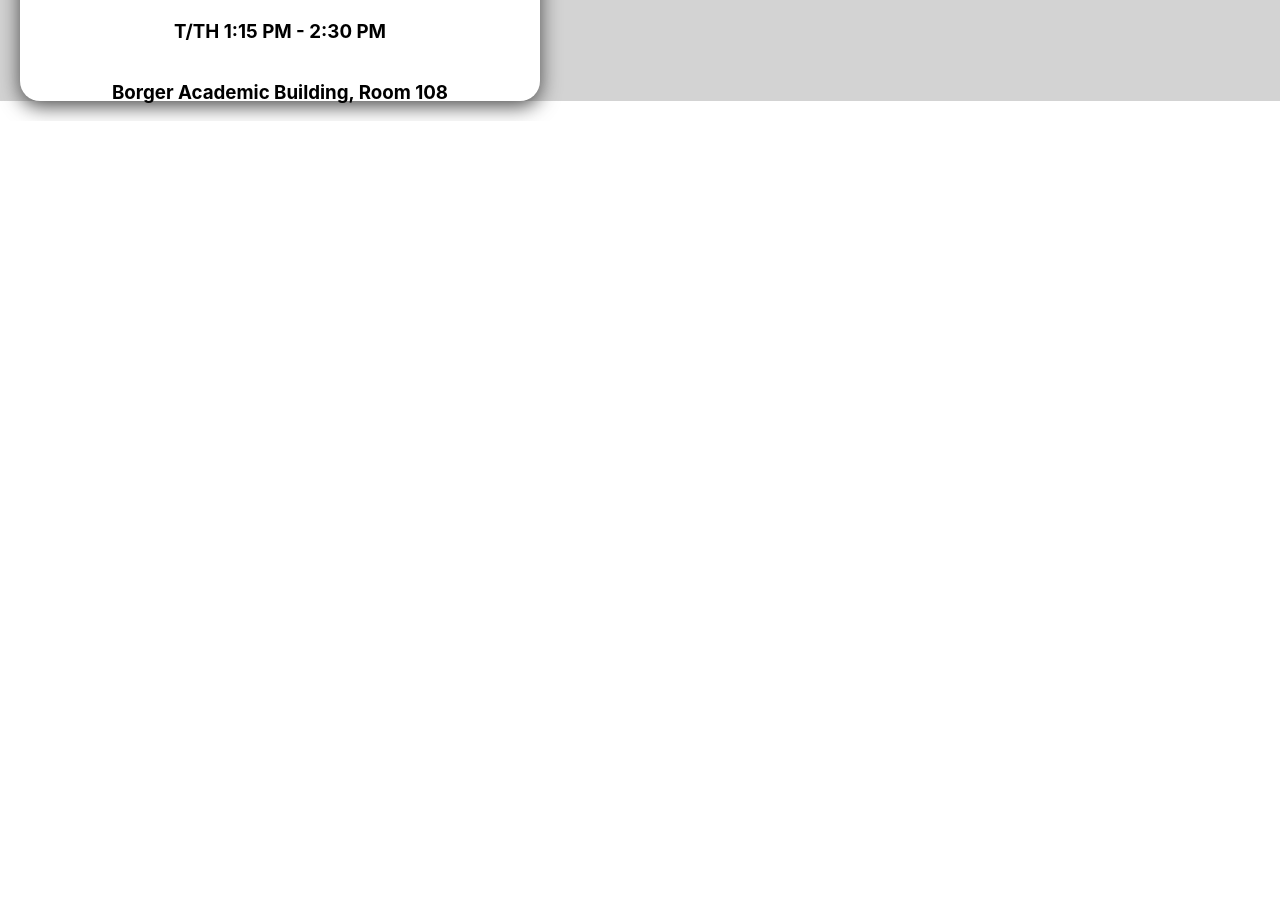
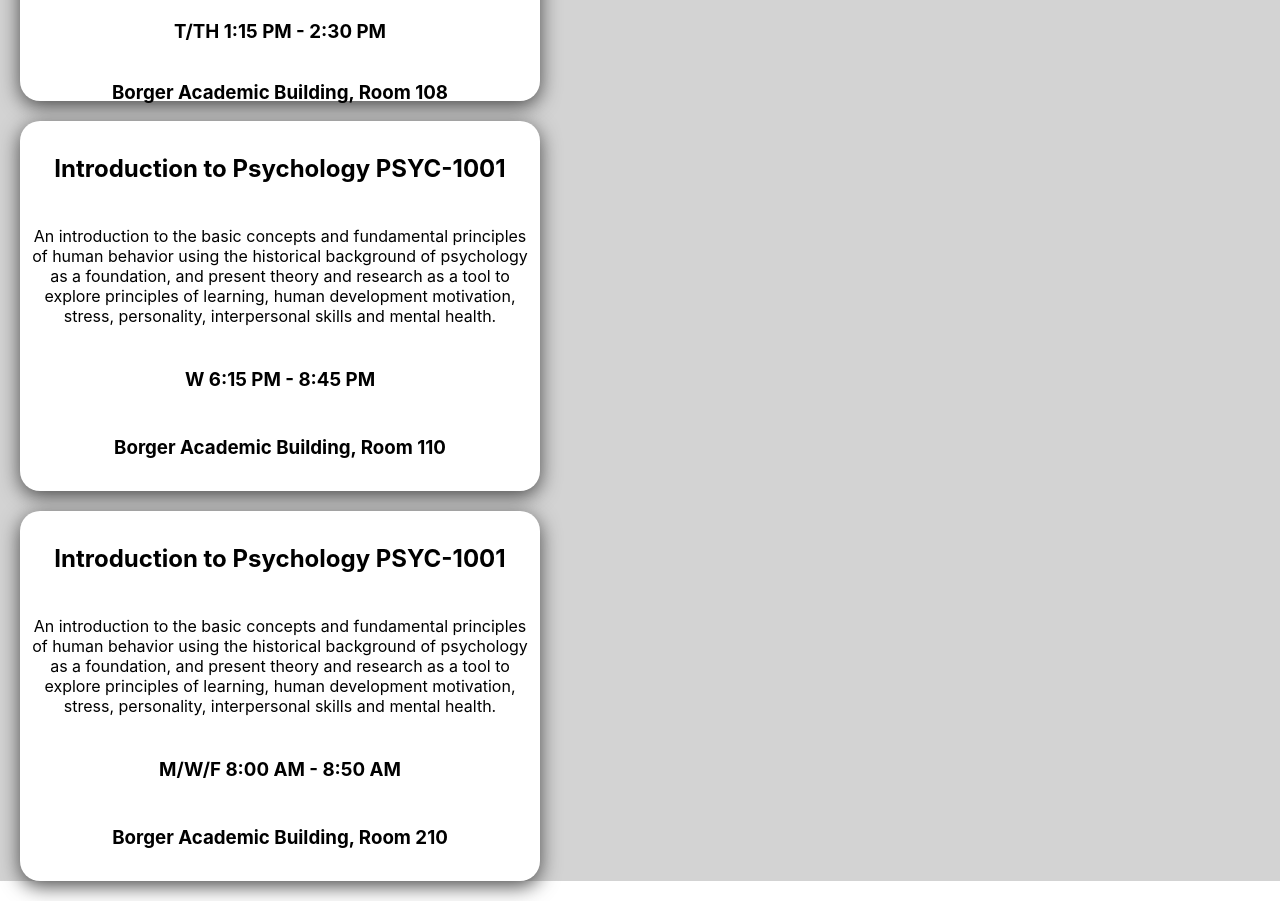
Before and after one commit to saiken86807/course-selector-app, a React (Create React App) app: page / in a window 1280 px wide. Shown: the part 2740-3641 px from the top of the page. Before the commit the page ends 2861 px from the top, so only its background shows below. Built offline with nearby package versions, Linux system fonts and the light colour scheme.

Commit message:
added id's to all the courses

```diff
--- a/src/CatalogComponents/CourseCatalog.js
+++ b/src/CatalogComponents/CourseCatalog.js
@@ -1,9 +1,9 @@
-import React, {useState, createContext} from 'react';
+import React, { useState, createContext } from 'react';
 
 export const CourseCatalog = createContext();
 
 export const CourseProvider = (props) => {
-    const [courses, setCourses] = useState([
+	const [ courses, setCourses ] = useState([
 		{
 			id: 'ANSC-1003',
 			name: 'Animal Care Management ANSC-1003',
@@ -13,7 +13,7 @@ export const CourseProvider = (props) => {
 			location: 'Borger Academic Building, Room 108'
 		},
 		{
-            id:'ANSC-1010',
+			id: 'ANSC-1010',
 			name: 'Animal Health Skills ANSC-1010',
 			description:
 				'This course introduces the student to more in-depth skills involving animal care and handling, concentrating on the dog and cat. Anatomy and physiology, diseases and conditions affecting these species and entry level skills such as first aid, intramuscular and subcutaneous injections techniques, obtaining vital signs, bandaging and splinting techniques and basic laboratory procedures are taught.',
@@ -29,7 +29,7 @@ export const CourseProvider = (props) => {
 			location: 'Borger Academic Building, Davis Hall, room 110'
 		},
 		{
-            id:'ANSC-2100',
+			id: 'ANSC-2100',
 			name: 'Small Animal Behavior ANSC-2100',
 			description:
 				'A generalized overview of the fundamental principles of animal behavior, including normal patterns of behavior; the principals of learning theory and behavior modification; nuisance and abnormal behaviors of pet animals; development and socialization of cats and dogs; and pet selection counseling. Students will have the opportunity to work hands-on with various species of domestic animals.',
@@ -59,7 +59,23 @@ export const CourseProvider = (props) => {
 				'An introductory general chemistry course with laboratory for students in the health professions or life sciences. Topics include measurement, the states of matter, energy, the nature of atoms, ionic and molecular compounds, chemical quantities and reactions, solutions, acids, bases, buffers, and gases. Note: A grade of C or better is required for graduation in the Nursing program. A grade of C or higher is required to advance in the Veterinary Science AVMA accredited programs.',
 			times: 'T/TH 1:15 PM - 2:30 PM',
 			location: 'Borger Academic Building, Room 108'
+		},
+		{
+			id: 'PSYC-1001.01',
+			name: 'Introduction to Psychology PSYC-1001',
+			description:
+				'An introduction to the basic concepts and fundamental principles of human behavior using the historical background of psychology as a foundation, and present theory and research as a tool to explore principles of learning, human development motivation, stress, personality, interpersonal skills and mental health.',
+			times: 'W 6:15 PM - 8:45 PM',
+			location: 'Borger Academic Building, Room 110'
+		},
+		{
+			id: 'PSYC-1001.02',
+			name: 'Introduction to Psychology PSYC-1001',
+			description:
+				'An introduction to the basic concepts and fundamental principles of human behavior using the historical background of psychology as a foundation, and present theory and research as a tool to explore principles of learning, human development motivation, stress, personality, interpersonal skills and mental health.',
+			times: 'M/W/F 8:00 AM - 8:50 AM',
+			location: 'Borger Academic Building, Room 210'
 		}
 	]);
-    return <CourseCatalog.Provider value={[courses, setCourses]}>{props.children}</CourseCatalog.Provider>;
+	return <CourseCatalog.Provider value={[ courses, setCourses ]}>{props.children}</CourseCatalog.Provider>;
 };
```
Lines whose indentation alone changed are shown as unchanged.
